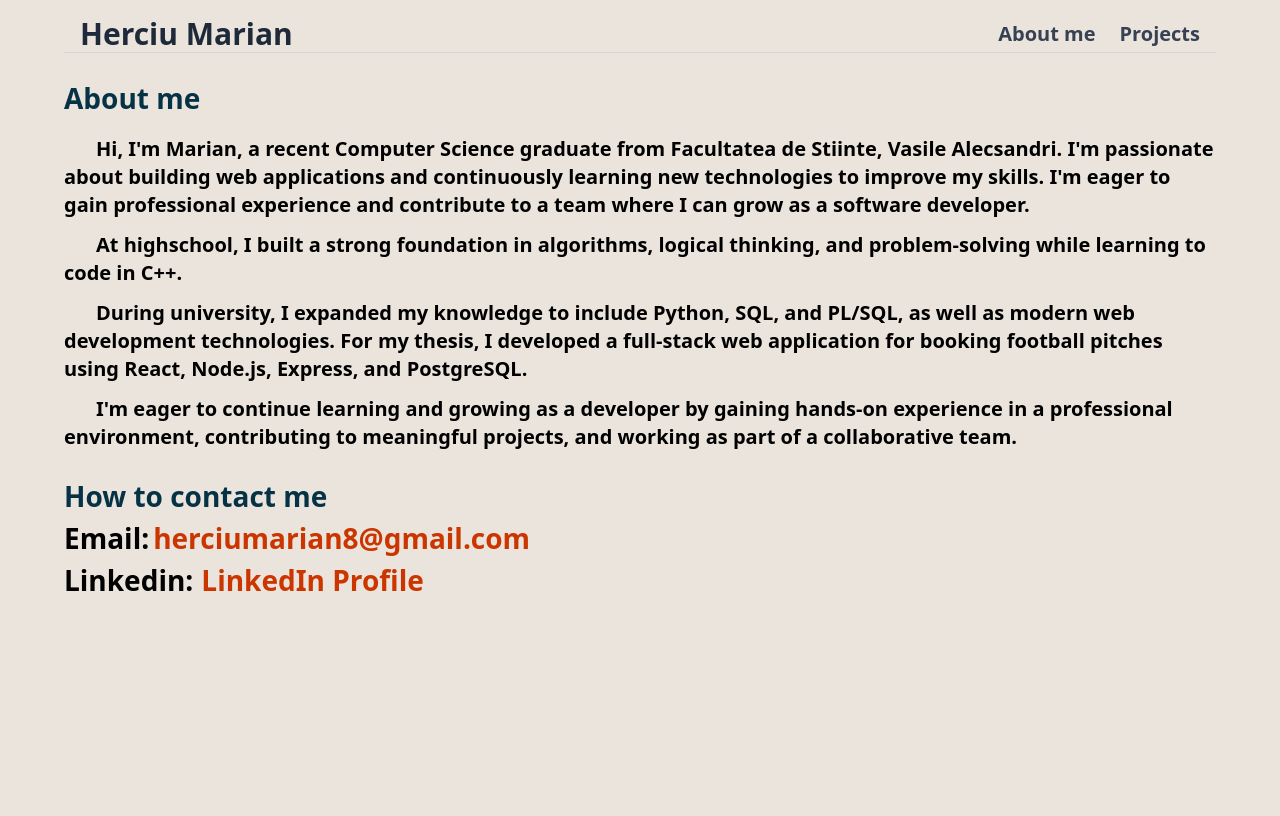
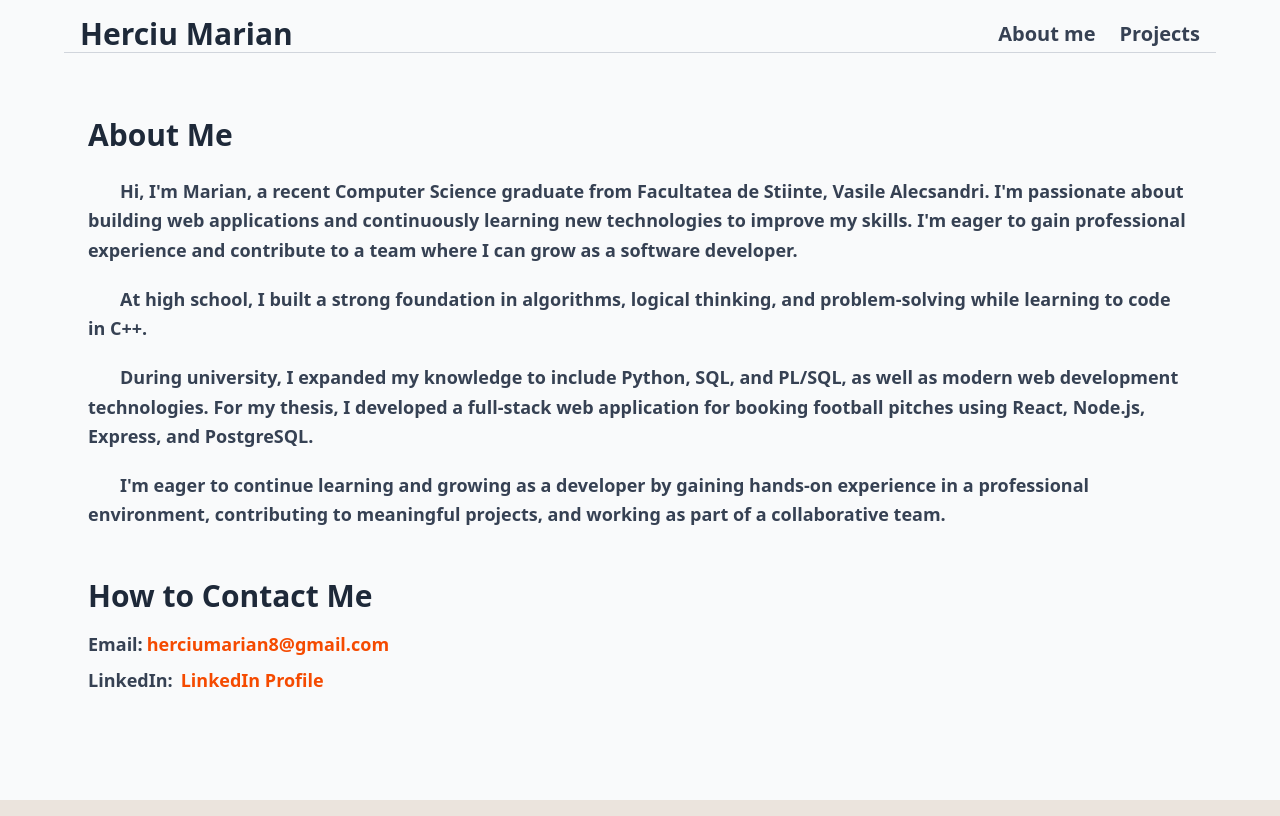
Before and after one commit to Marian421/personal-website, a React (Vite) app: page /personal-website/about in a window 1280 px wide. Built offline with nearby package versions, Linux system fonts and the light colour scheme.

Commit message:
Better styles for AboutPage

```diff
--- a/src/Pages/AboutPage/AboutPage.jsx
+++ b/src/Pages/AboutPage/AboutPage.jsx
@@ -3,55 +3,68 @@ import Header from '../HomePage/Components/Header'
 
 const AboutPage = () => {
   return (
-    <div className='max-w-6xl m-auto'>
+    <div className="flex flex-col w-full min-h-screen bg-gray-50">
+      {/* Keep Header separate from content */}
       <Header />
 
-      <h2 className='text-cyan-950 mb-4'>About me</h2>
+      <main className="max-w-6xl mx-auto px-4 sm:px-6 py-10">
+        {/* Title */}
+        <h2 className="text-2xl sm:text-3xl font-semibold text-gray-800 mb-6">
+          About Me
+        </h2>
 
-      <p className='indent-4 md:indent-8 text-base md:text-xl mb-3'>
+        {/* Paragraphs */}
+        <div className="space-y-5 leading-relaxed text-gray-700 text-base sm:text-lg">
+          <p className="indent-4 sm:indent-8">
             Hi, I'm Marian, a recent Computer Science graduate from Facultatea de Stiinte, Vasile Alecsandri.
             I'm passionate about building web applications and continuously learning new technologies to improve my skills.
             I'm eager to gain professional experience and contribute to a team where I can grow as a software developer.
           </p>
 
-      <p className='indent-4 md:indent-8 text-base md:text-xl mb-3'>
-      At highschool, I built a strong foundation in algorithms, logical thinking, and problem-solving while learning to code in C++.
+          <p className="indent-4 sm:indent-8">
+            At high school, I built a strong foundation in algorithms, logical thinking, and problem-solving while learning to code in C++.
           </p>
 
-      <p className='indent-4 md:indent-8 text-base md:text-xl mb-3'>
+          <p className="indent-4 sm:indent-8">
             During university, I expanded my knowledge to include Python, SQL, and PL/SQL, as well as modern web development technologies.
             For my thesis, I developed a full-stack web application for booking football pitches using React, Node.js, Express, and PostgreSQL.
           </p>
 
-      <p className='indent-4 md:indent-8 text-base md:text-xl mb3'>
+          <p className="indent-4 sm:indent-8">
             I'm eager to continue learning and growing as a developer by gaining hands-on experience in a professional environment,
             contributing to meaningful projects, and working as part of a collaborative team.
           </p>
+        </div>
 
-      <h2 className='text-cyan-950 mt-6'>How to contact me</h2>
+        {/* Contact Section */}
+        <h2 className="text-2xl sm:text-3xl font-semibold text-gray-800 mt-12 mb-4">
+          How to Contact Me
+        </h2>
 
+        <div className="text-gray-700 text-base sm:text-lg space-y-2">
           <div>
             Email:
             <a
               href="mailto:herciumarian8@gmail.com"
-          className="text-orange-700 hover:underline ml-1"
+              className="text-orange-600 hover:underline ml-1 transition-colors duration-300"
             >
               herciumarian8@gmail.com
             </a>
           </div>
 
-      <div className="flex items-center">
-        Linkedin:
+          <div className="flex flex-wrap items-center">
+            LinkedIn:
             <a
               href="https://www.linkedin.com/in/marian-herciu-1897b6302/"
               target="_blank"
               rel="noopener noreferrer"
-          className="text-orange-700 hover:underline ml-2"
+              className="text-orange-600 hover:underline ml-2 transition-colors duration-300"
             >
               LinkedIn Profile
             </a>
           </div>
-
+        </div>
+      </main>
     </div>
   )
 }
```
Lines whose indentation alone changed are shown as unchanged.
